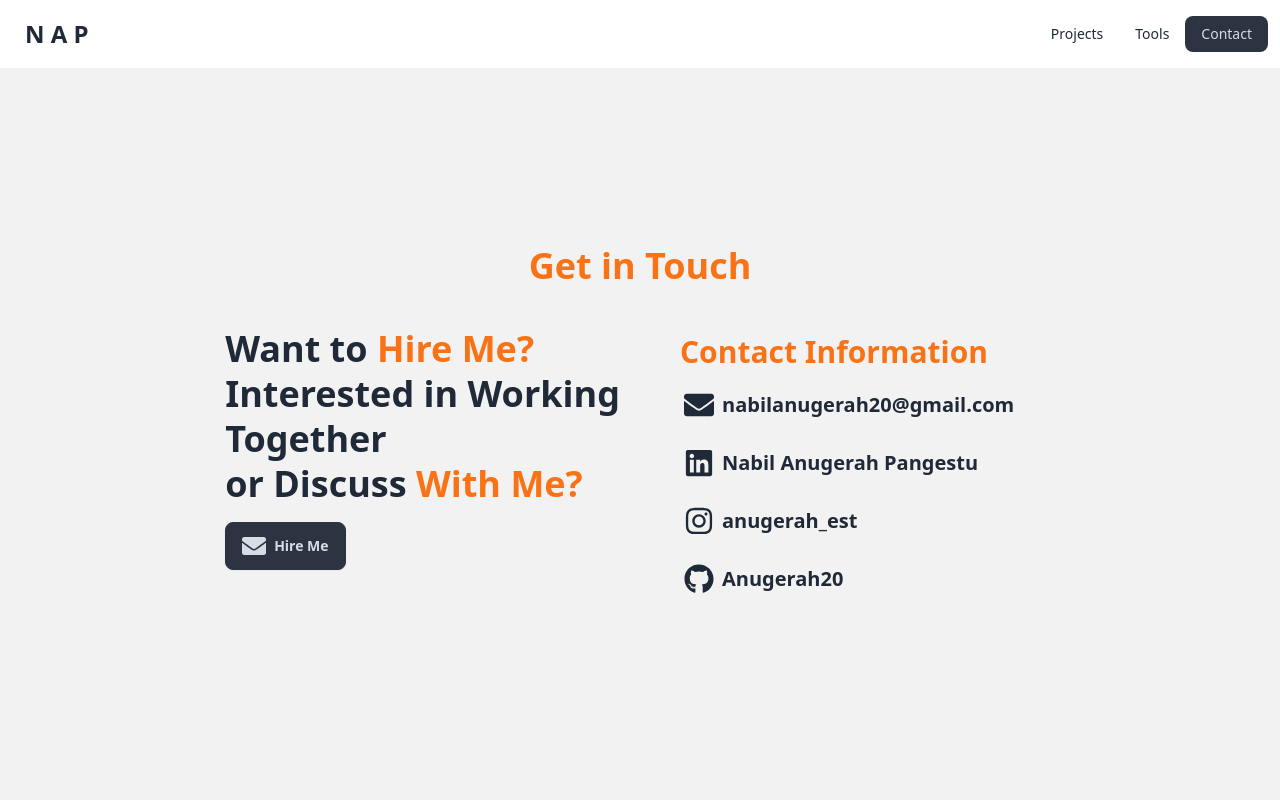
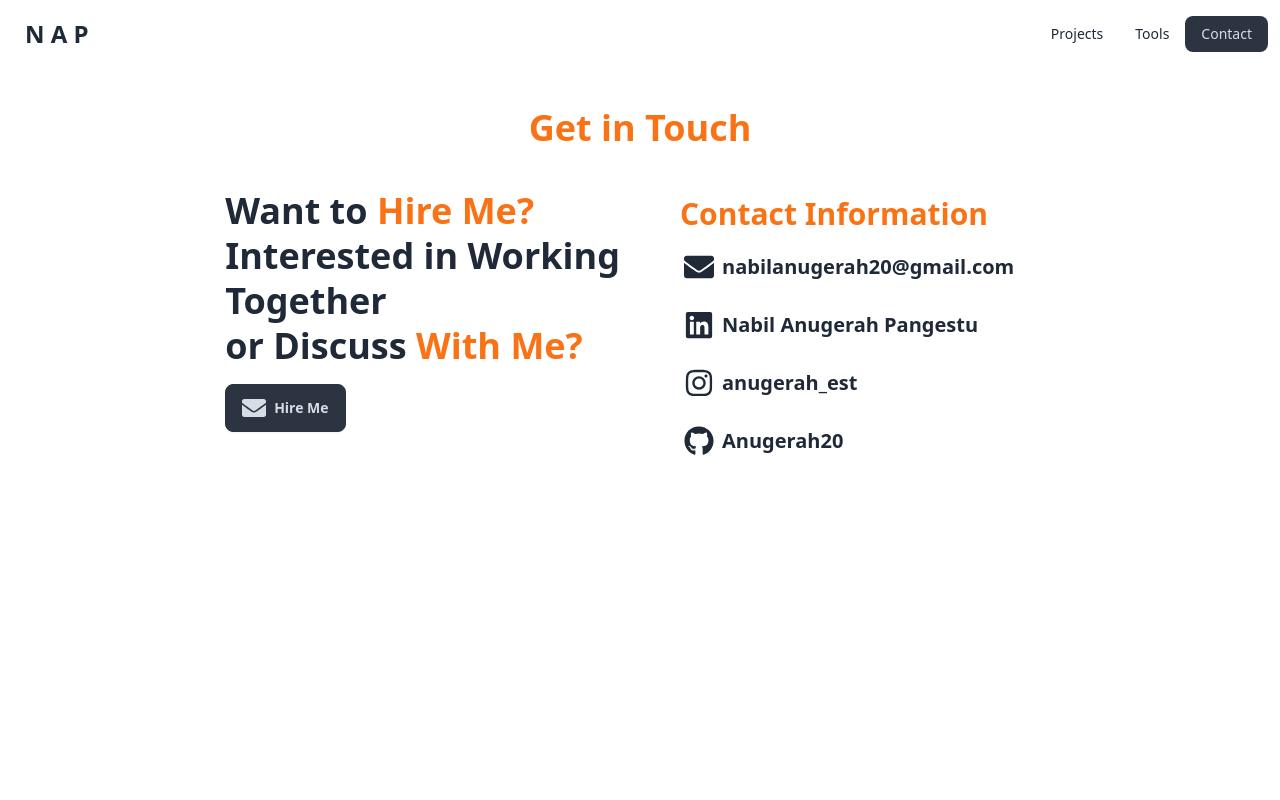
Before and after one commit to Anugerah20/Portfolio-V.2, a React (Vite) app: page /contact in a window 1280 px wide. Shown: the top 800 px of the page. Built offline with nearby package versions, Linux system fonts and the light colour scheme.

Commit message:
Refactor Contact page layout

```diff
--- a/src/pages/Contact.jsx
+++ b/src/pages/Contact.jsx
@@ -2,8 +2,8 @@ import { FaLinkedin, FaGithub, FaInstagram, FaEnvelope } from "react-icons/fa";
 
 const Contact = () => {
      return (
-          <div className="bg-base-200 min-h-screen flex justify-center items-center">
-               <div className="mx-auto max-w-5xl lg:mb-20 mb:10">
+          <section className="m-10 flex justify-center items-center">
+               <div className="mx-auto max-w-7xl">
                     <div className="text-center">
                          <h1 className="text-4xl font-bold text-orange-500 mb-10">Get in Touch</h1>
                     </div>
@@ -20,7 +20,7 @@ const Contact = () => {
                               </div>
                          </div>
                          <div>
-                              <ul className="menu bg-base-200 rounded-box">
+                              <ul className="menu rounded-box">
                                    <h1 className="text-3xl font-bold text-orange-500 text-left lg:text-left ml-3">Contact Information</h1>
                                    <li className="text-xl font-bold flex items-start gap-3 mt-3">
                                         <a href="mailto:nabilanugerah20@gmail.com"><FaEnvelope className="text-3xl" /> nabilanugerah20@gmail.com</a>
@@ -38,7 +38,7 @@ const Contact = () => {
                          </div>
                     </div>
                </div>
-          </div>
+          </section>
      );
 };
 
```
